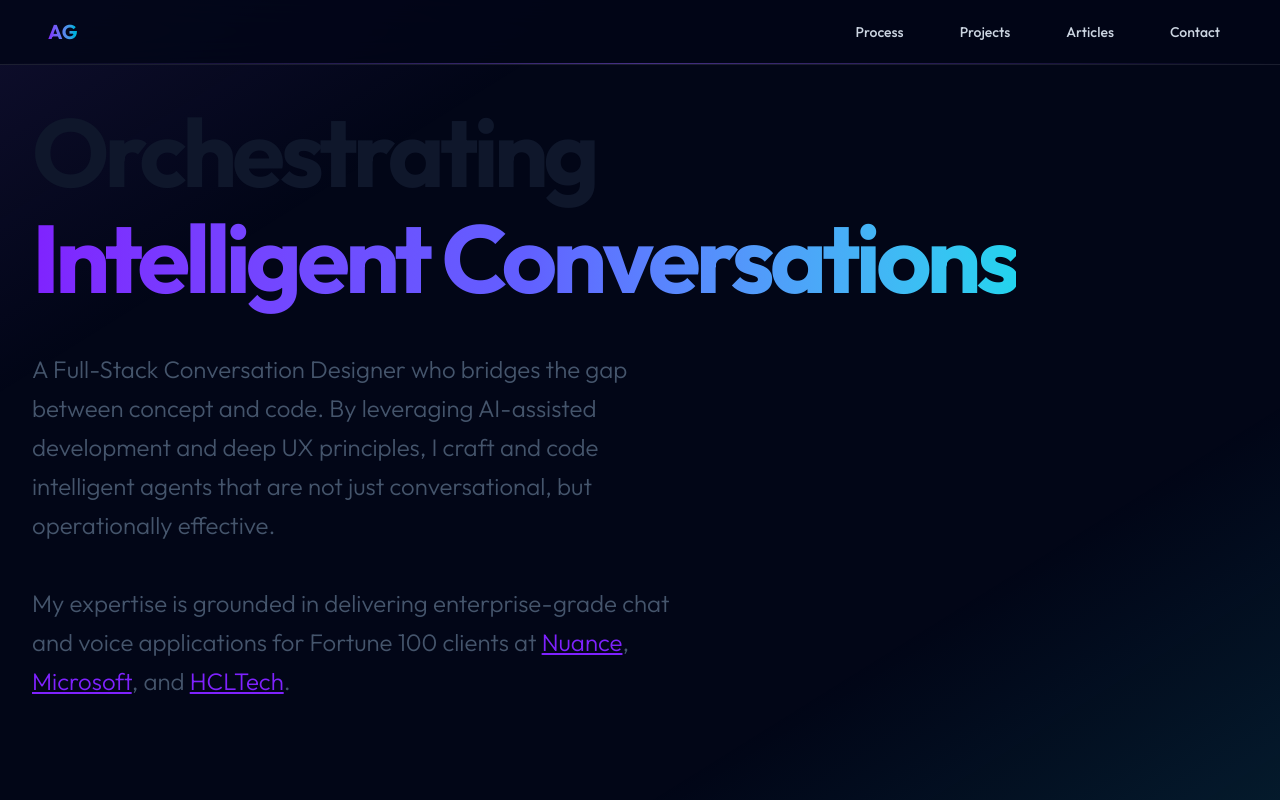
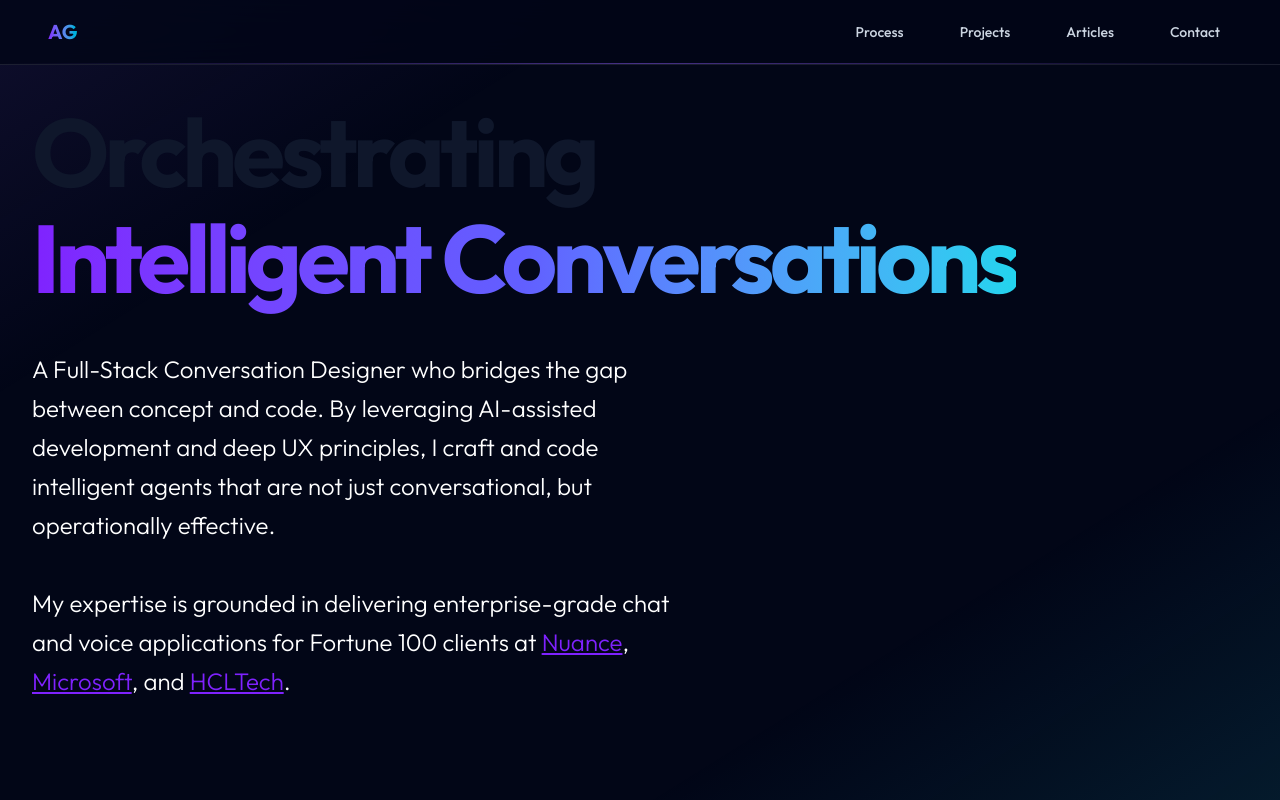
Before and after one commit to theuxfactor/arungeorge_v2, a React (Vite) app: page / in a window 1280 px wide. Shown: the top 800 px of the page. Built offline with nearby package versions, Linux system fonts and the light colour scheme.

Commit message:
Change hero text color to white

```diff
--- a/src/App.jsx
+++ b/src/App.jsx
@@ -88,7 +88,7 @@ It operates on a "Zero-Friction" model: No login is required. Users simply type
                   Intelligent Conversations
                 </span>
               </h1>
-              <p className="text-xl md:text-2xl text-slate-600 dark:text-slate-400 max-w-2xl leading-relaxed font-light">
+              <p className="text-xl md:text-2xl text-white max-w-2xl leading-relaxed font-light">
                 A Full-Stack Conversation Designer who bridges the gap between concept and code. By leveraging AI-assisted development and deep UX principles, I craft and code intelligent agents that are not just conversational, but operationally effective.
                 <br /> <br />
                 My expertise is grounded in delivering enterprise-grade chat and voice applications for Fortune 100 clients at <a href="https://www.nuance.com" target="_blank" rel="noopener noreferrer" className="text-violet-600 dark:text-violet-400 hover:text-violet-500 dark:hover:text-violet-300 underline underline-offset-2 transition-colors">Nuance</a>, <a href="https://www.microsoft.com" target="_blank" rel="noopener noreferrer" className="text-violet-600 dark:text-violet-400 hover:text-violet-500 dark:hover:text-violet-300 underline underline-offset-2 transition-colors">Microsoft</a>, and <a href="https://www.hcltech.com" target="_blank" rel="noopener noreferrer" className="text-violet-600 dark:text-violet-400 hover:text-violet-500 dark:hover:text-violet-300 underline underline-offset-2 transition-colors">HCLTech</a>.
```
